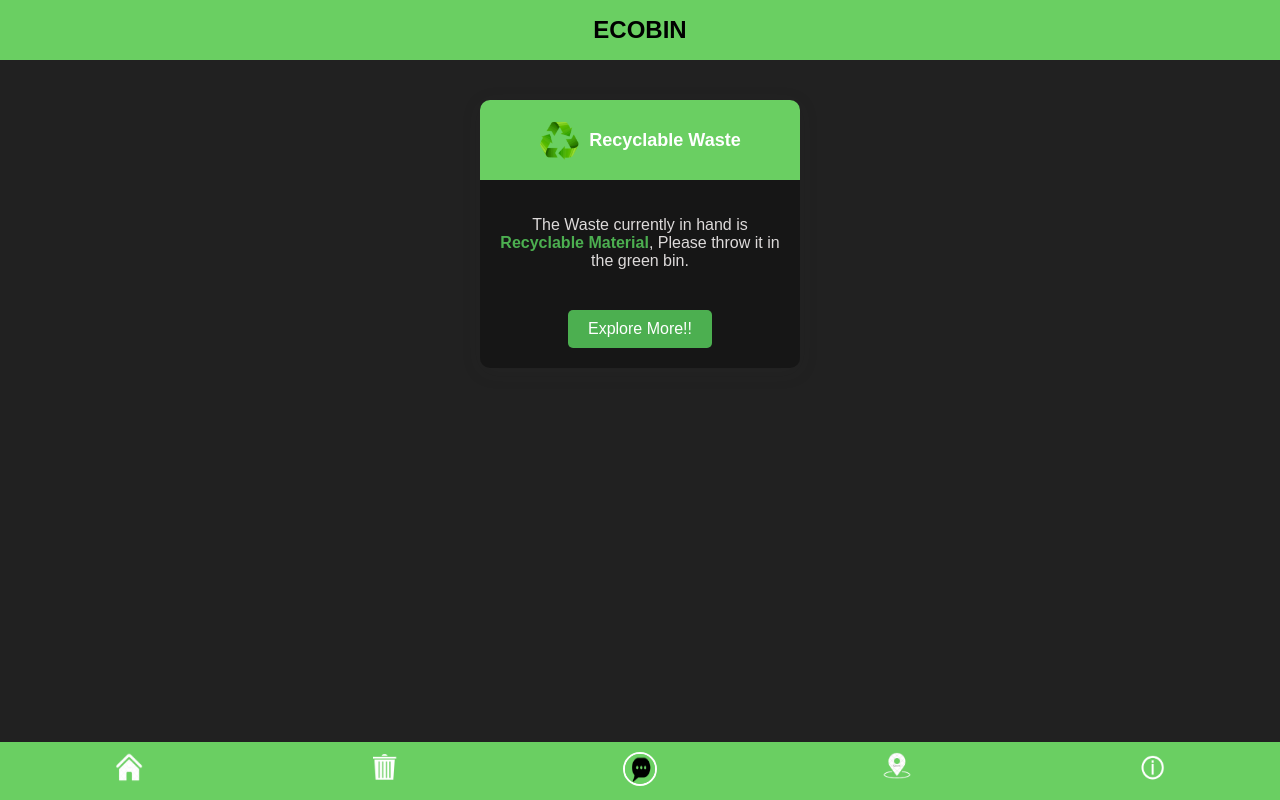
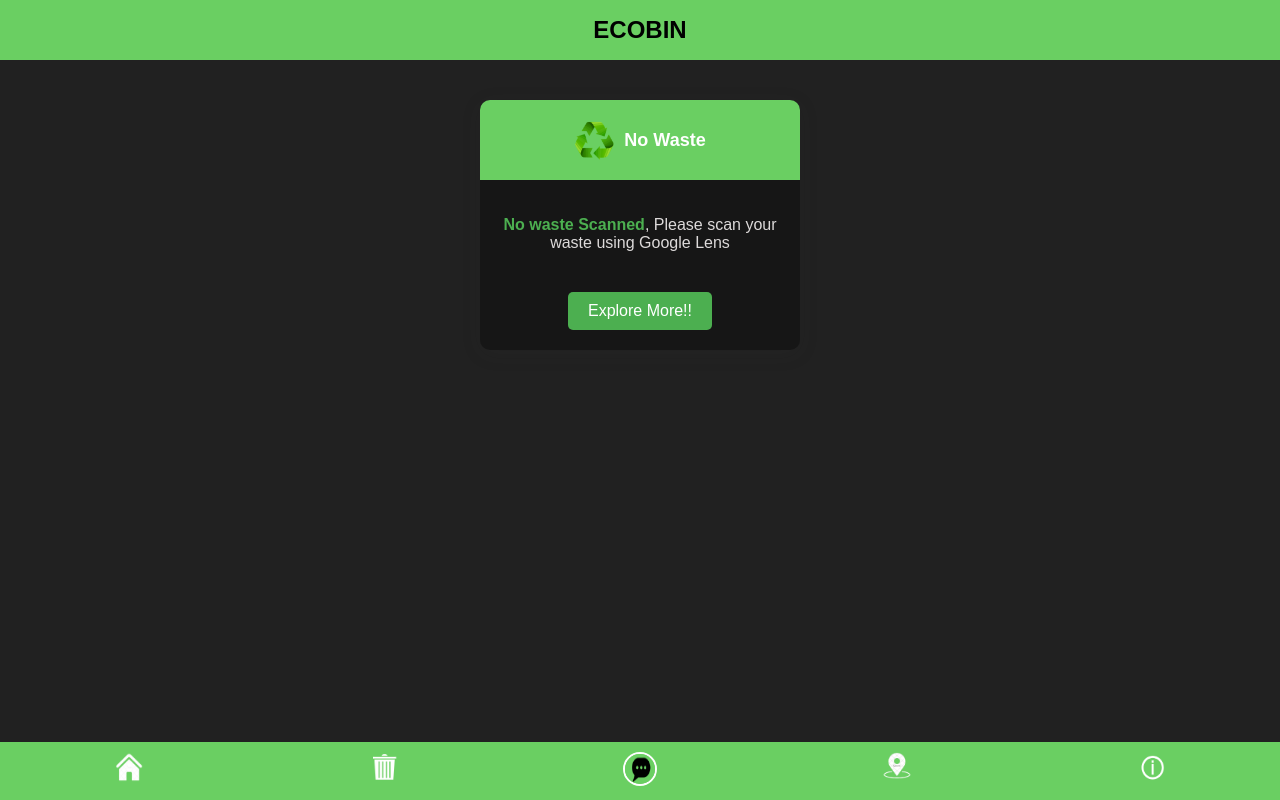
Before and after one commit to KimmSeph/Recycling-Application-BETA, a plain HTML site: page scan.html in a window 1280 px wide. Drawn offline with Linux system fonts and the light colour scheme.

Commit message:
Update scan.html

```diff
--- a/scan.html
+++ b/scan.html
@@ -169,10 +169,10 @@
         <div class="header">
           <div class="icon">
             <img src="plastic.png" alt="Recycle Icon" class="icon-img">
-            <h2>Recyclable Waste</h2>
+            <h2>No Waste</h2>
           </div>
         </div>
-        <p>The Waste currently in hand is <a href="#" class="font1">Recyclable Material</a>, Please throw it in the green bin.</p>
+        <p><a href="#" class="font1">No waste Scanned</a>, Please scan your waste using Google Lens</p>
        <button class="continue-button" onclick="goToBinPage()">Explore More!!</button>
       </div>
     </div>
```
